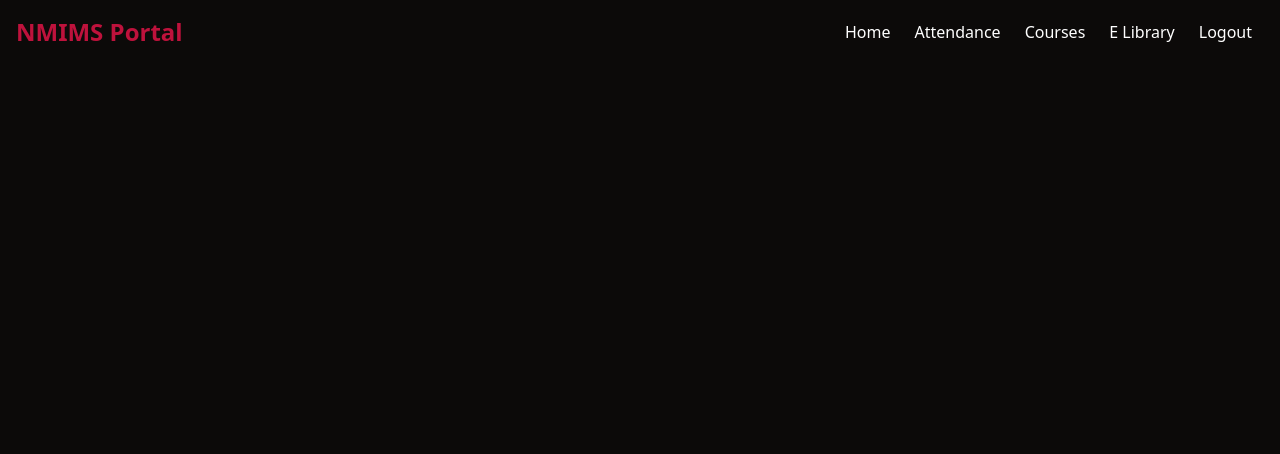
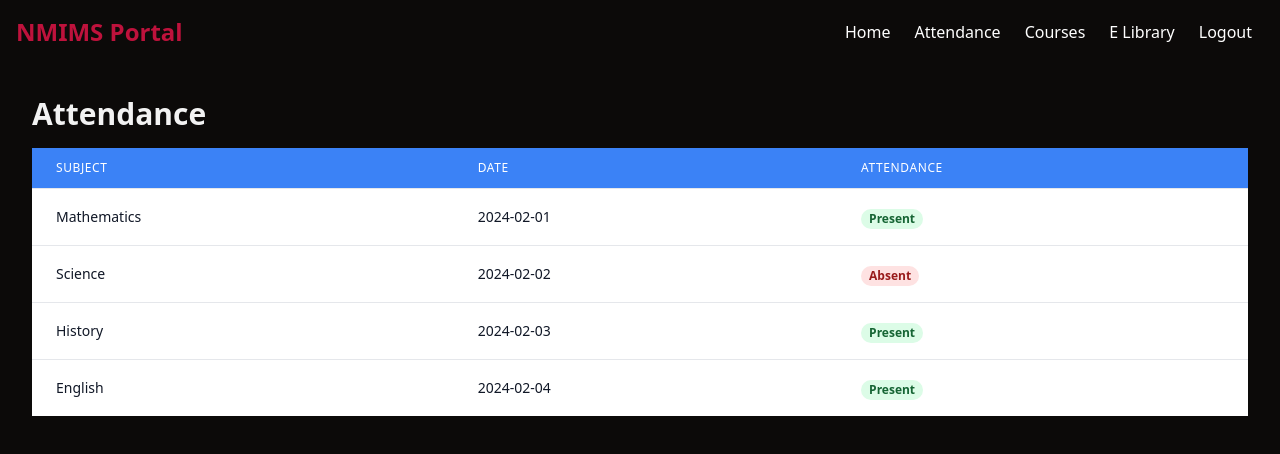
Before and after one commit to Artilleryxd/NMIMS-Student-Portal, a React (Vite) app: page /attendance in a window 1280 px wide. Shown: the top 454 px of the page. Built offline with nearby package versions, Linux system fonts and the light colour scheme; no server answers.

Commit message:
Attendance interface

```diff
--- a/src/Pages/Student/Attendance/Attendance.jsx
+++ b/src/Pages/Student/Attendance/Attendance.jsx
@@ -1,11 +1,57 @@
-import React from "react";
+import React, { useState } from "react";
 import Nav from "../../../Components/Nav";
 
 const Attendance = () => {
+  // Mock attendance data for demonstration
+  const [attendanceData, setAttendanceData] = useState([
+    { subject: "Mathematics", date: "2024-02-01", status: "Present" },
+    { subject: "Science", date: "2024-02-02", status: "Absent" },
+    { subject: "History", date: "2024-02-03", status: "Present" },
+    { subject: "English", date: "2024-02-04", status: "Present" },
+    // Add more data as needed
+  ]);
+
   return (
-    <div>
+    <>
       <Nav />
-    </div>
+      <div className="container mx-auto mt-8">
+        <h1 className="text-3xl font-bold mb-4">Attendance</h1>
+        <table className="min-w-full divide-y divide-gray-200">
+          <thead className="bg-blue-500">
+            <tr>
+              <th className="px-6 py-3 text-left text-xs font-medium text-white uppercase tracking-wider">
+                Subject
+              </th>
+              <th className="px-6 py-3 text-left text-xs font-medium text-white uppercase tracking-wider">
+                Date
+              </th>
+              <th className="px-6 py-3 text-left text-xs font-medium text-white uppercase tracking-wider">
+                Attendance
+              </th>
+            </tr>
+          </thead>
+          <tbody className="bg-white divide-y divide-gray-200">
+            {attendanceData.map((item, index) => (
+              <tr key={index}>
+                <td className="px-6 py-4 whitespace-nowrap">
+                  <div className="text-sm text-gray-900">{item.subject}</div>
+                </td>
+                <td className="px-6 py-4 whitespace-nowrap">
+                  <div className="text-sm text-gray-900">{item.date}</div>
+                </td>
+                <td className="px-6 py-4 whitespace-nowrap">
+                  <span
+                    className={`px-2 inline-flex text-xs leading-5 font-semibold rounded-full ${item.status === "Present" ? "bg-green-100 text-green-800" : "bg-red-100 text-red-800"}`}
+                  >
+                    {item.status}
+                  </span>
+                </td>
+              </tr>
+            ))}
+          </tbody>
+        </table>
+      </div>
+    </>
   );
 };
 
--- a/src/Pages/Student/Courses/Courses.jsx
+++ b/src/Pages/Student/Courses/Courses.jsx
@@ -1,9 +1,11 @@
 import React from "react";
+import Nav from "../../../Components/Nav";
 
 const Courses = () => {
   return (
     <div>
-      <h1> Courses Here !</h1>
+      <Nav />
+      <h1>COURSES</h1>
     </div>
   );
 };
--- a/src/Pages/Student/Eliabrary/Eliabrary.jsx
+++ b/src/Pages/Student/Eliabrary/Eliabrary.jsx
@@ -1,9 +1,11 @@
 import React from "react";
+import Nav from "../../../Components/Nav";
 
 const Eliabrary = () => {
   return (
     <div>
-      <h1> liabrary here !</h1>
+      <Nav />
+      <h1>LIABRARY</h1>
     </div>
   );
 };
```
